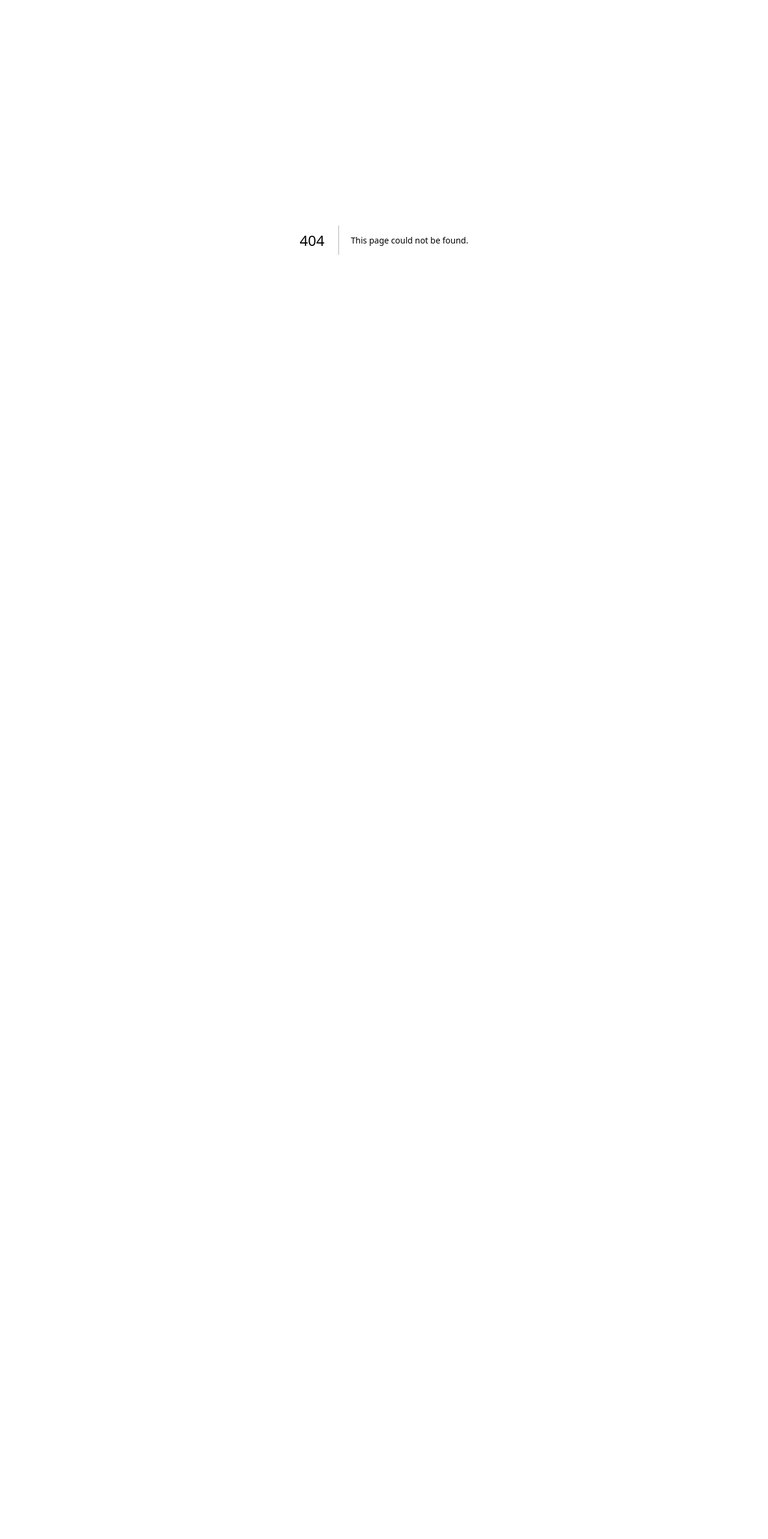
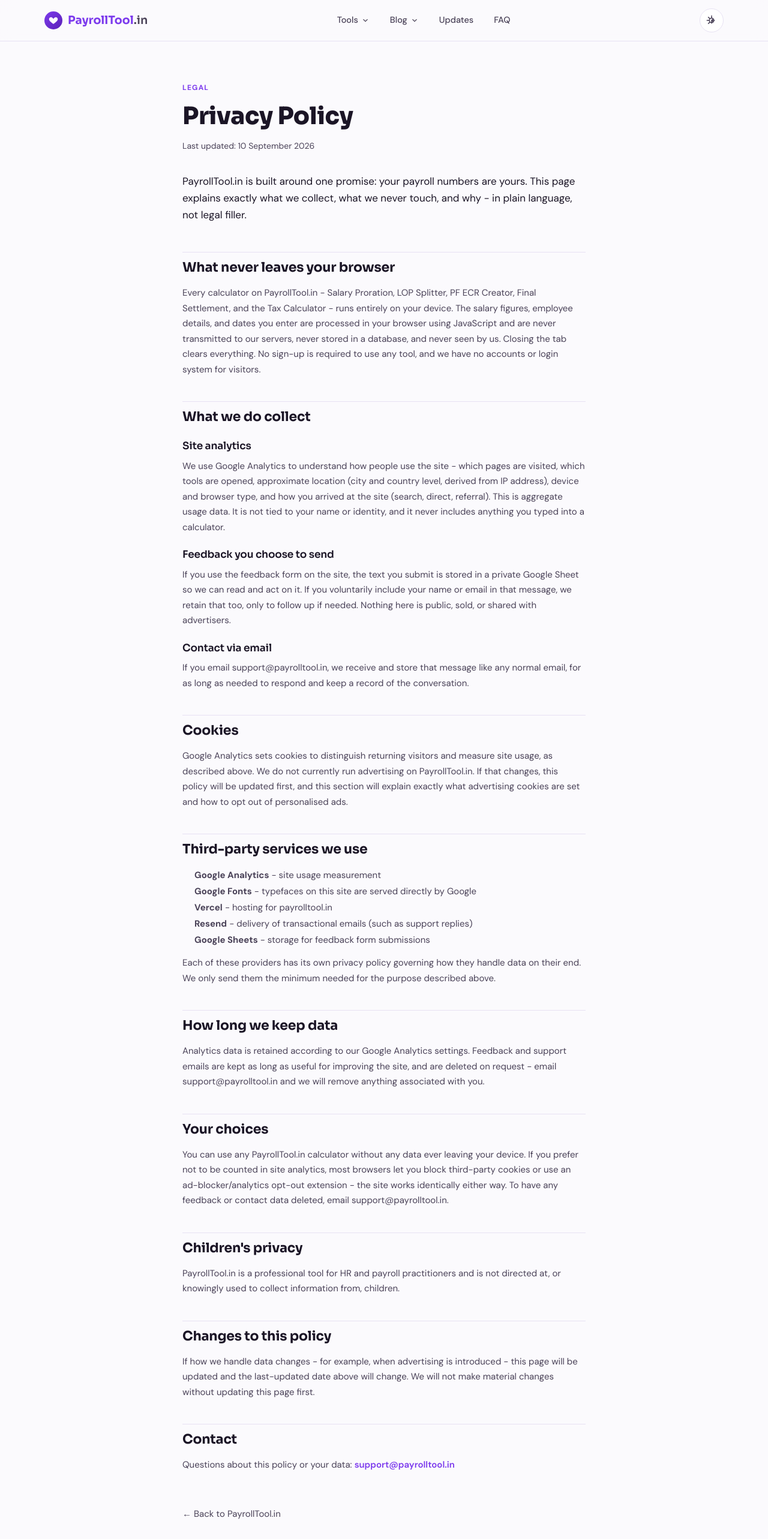
Before and after one commit to tushararoracorp-lab/payrolltool, a Next.js app: page /privacy-policy in a window 1280 px wide. Before the commit this address had no page. Shown: the top 2566 px of the page at 60% size. Before the commit the page ends 800 px from the top, so only its background shows below. Built offline with nearby package versions, Linux system fonts and the light colour scheme.

Commit message:
Add Privacy Policy page and footer link

```diff
--- a/src/components/Footer.js
+++ b/src/components/Footer.js
@@ -62,6 +62,7 @@ export default function Footer() {
                 <Link href="/blog">Blog</Link>
                 <a href="mailto:support@payrolltool.in">Contact</a>
                 <Link href="/faq">FAQ</Link>
+                <Link href="/privacy-policy">Privacy Policy</Link>
               </div>
             </div>
           </div>
--- /dev/null
+++ b/src/pages/privacy-policy.js
@@ -0,0 +1,248 @@
+import Head from "next/head";
+import Link from "next/link";
+import Header from "../components/Header";
+import Footer from "../components/Footer";
+
+export default function PrivacyPolicy() {
+  return (
+    <>
+      <Head>
+        <title>Privacy Policy – PayrollTool</title>
+        <meta
+          name="description"
+          content="How PayrollTool.in handles your data. Your payroll numbers never leave your browser - read exactly what we collect and why."
+        />
+        <meta name="robots" content="index, follow" />
+        <meta property="og:title" content="Privacy Policy – PayrollTool" />
+        <meta property="og:url" content="https://www.payrolltool.in/privacy-policy" />
+        <meta property="og:type" content="website" />
+        <link rel="canonical" href="https://www.payrolltool.in/privacy-policy" />
+      </Head>
+
+      <Header />
+
+      <main className="policy-wrap">
+        <div className="wrap">
+          <p className="eyebrow">LEGAL</p>
+          <h1>Privacy Policy</h1>
+          <p className="updated">Last updated: 10 September 2026</p>
+
+          <p className="lede">
+            PayrollTool.in is built around one promise: your payroll numbers are yours.
+            This page explains exactly what we collect, what we never touch, and why -
+            in plain language, not legal filler.
+          </p>
+
+          <section>
+            <h2>What never leaves your browser</h2>
+            <p>
+              Every calculator on PayrollTool.in - Salary Proration, LOP Splitter, PF ECR
+              Creator, Final Settlement, and the Tax Calculator - runs entirely on your
+              device. The salary figures, employee details, and dates you enter are
+              processed in your browser using JavaScript and are never transmitted to
+              our servers, never stored in a database, and never seen by us. Closing the
+              tab clears everything. No sign-up is required to use any tool, and we have
+              no accounts or login system for visitors.
+            </p>
+          </section>
+
+          <section>
+            <h2>What we do collect</h2>
+
+            <h3>Site analytics</h3>
+            <p>
+              We use Google Analytics to understand how people use the site - which
+              pages are visited, which tools are opened, approximate location (city and
+              country level, derived from IP address), device and browser type, and how
+              you arrived at the site (search, direct, referral). This is aggregate
+              usage data. It is not tied to your name or identity, and it never includes
+              anything you typed into a calculator.
+            </p>
+
+            <h3>Feedback you choose to send</h3>
+            <p>
+              If you use the feedback form on the site, the text you submit is stored in
+              a private Google Sheet so we can read and act on it. If you voluntarily
+              include your name or email in that message, we retain that too, only to
+              follow up if needed. Nothing here is public, sold, or shared with
+              advertisers.
+            </p>
+
+            <h3>Contact via email</h3>
+            <p>
+              If you email support@payrolltool.in, we receive and store that message
+              like any normal email, for as long as needed to respond and keep a record
+              of the conversation.
+            </p>
+          </section>
+
+          <section>
+            <h2>Cookies</h2>
+            <p>
+              Google Analytics sets cookies to distinguish returning visitors and
+              measure site usage, as described above. We do not currently run
+              advertising on PayrollTool.in. If that changes, this policy will be
+              updated first, and this section will explain exactly what advertising
+              cookies are set and how to opt out of personalised ads.
+            </p>
+          </section>
+
+          <section>
+            <h2>Third-party services we use</h2>
+            <ul>
+              <li><strong>Google Analytics</strong> - site usage measurement</li>
+              <li><strong>Google Fonts</strong> - typefaces on this site are served directly by Google</li>
+              <li><strong>Vercel</strong> - hosting for payrolltool.in</li>
+              <li><strong>Resend</strong> - delivery of transactional emails (such as support replies)</li>
+              <li><strong>Google Sheets</strong> - storage for feedback form submissions</li>
+            </ul>
+            <p>
+              Each of these providers has its own privacy policy governing how they
+              handle data on their end. We only send them the minimum needed for the
+              purpose described above.
+            </p>
+          </section>
+
+          <section>
+            <h2>How long we keep data</h2>
+            <p>
+              Analytics data is retained according to our Google Analytics settings.
+              Feedback and support emails are kept as long as useful for improving the
+              site, and are deleted on request - email support@payrolltool.in and we
+              will remove anything associated with you.
+            </p>
+          </section>
+
+          <section>
+            <h2>Your choices</h2>
+            <p>
+              You can use any PayrollTool.in calculator without any data ever leaving
+              your device. If you prefer not to be counted in site analytics, most
+              browsers let you block third-party cookies or use an ad-blocker/analytics
+              opt-out extension - the site works identically either way. To have any
+              feedback or contact data deleted, email support@payrolltool.in.
+            </p>
+          </section>
+
+          <section>
+            <h2>Children&apos;s privacy</h2>
+            <p>
+              PayrollTool.in is a professional tool for HR and payroll practitioners
+              and is not directed at, or knowingly used to collect information from,
+              children.
+            </p>
+          </section>
+
+          <section>
+            <h2>Changes to this policy</h2>
+            <p>
+              If how we handle data changes - for example, when advertising is
+              introduced - this page will be updated and the last-updated date above
+              will change. We will not make material changes without updating this page
+              first.
+            </p>
+          </section>
+
+          <section>
+            <h2>Contact</h2>
+            <p>
+              Questions about this policy or your data:{" "}
+              <a href="mailto:support@payrolltool.in">support@payrolltool.in</a>
+            </p>
+          </section>
+
+          <p className="back">
+            <Link href="/">← Back to PayrollTool.in</Link>
+          </p>
+        </div>
+      </main>
+
+      <Footer />
+
+      <style jsx>{`
+        .policy-wrap {
+          padding: 64px 24px 96px;
+        }
+        .wrap {
+          max-width: 720px;
+          margin: 0 auto;
+        }
+        .eyebrow {
+          font-family: "DM Sans", sans-serif;
+          font-size: 12px;
+          font-weight: 700;
+          letter-spacing: 0.1em;
+          text-transform: uppercase;
+          color: var(--brand-600);
+          margin-bottom: 8px;
+        }
+        h1 {
+          font-family: "Sora", sans-serif;
+          font-weight: 800;
+          font-size: 40px;
+          letter-spacing: -0.01em;
+          color: var(--ink);
+          margin-bottom: 8px;
+        }
+        .updated {
+          color: var(--ink-soft);
+          font-size: 14px;
+          margin-bottom: 32px;
+        }
+        .lede {
+          font-size: 17px;
+          line-height: 1.65;
+          color: var(--ink);
+          margin-bottom: 48px;
+        }
+        section {
+          margin-bottom: 40px;
+        }
+        h2 {
+          font-family: "Sora", sans-serif;
+          font-weight: 700;
+          font-size: 22px;
+          color: var(--ink);
+          margin-bottom: 14px;
+          padding-top: 8px;
+          border-top: 1px solid var(--line);
+        }
+        h3 {
+          font-family: "Sora", sans-serif;
+          font-weight: 600;
+          font-size: 17px;
+          color: var(--ink);
+          margin: 20px 0 8px;
+        }
+        p {
+          font-size: 15px;
+          line-height: 1.7;
+          color: var(--ink-soft);
+          margin-bottom: 12px;
+        }
+        p strong {
+          color: var(--ink);
+        }
+        ul {
+          margin: 0 0 12px;
+          padding-left: 20px;
+        }
+        li {
+          font-size: 15px;
+          line-height: 1.8;
+          color: var(--ink-soft);
+        }
+        a {
+          color: var(--brand-600);
+          font-weight: 600;
+        }
+        .back {
+          margin-top: 56px;
+        }
+        .back a {
+          font-size: 14px;
+        }
+      `}</style>
+    </>
+  );
+}
```
